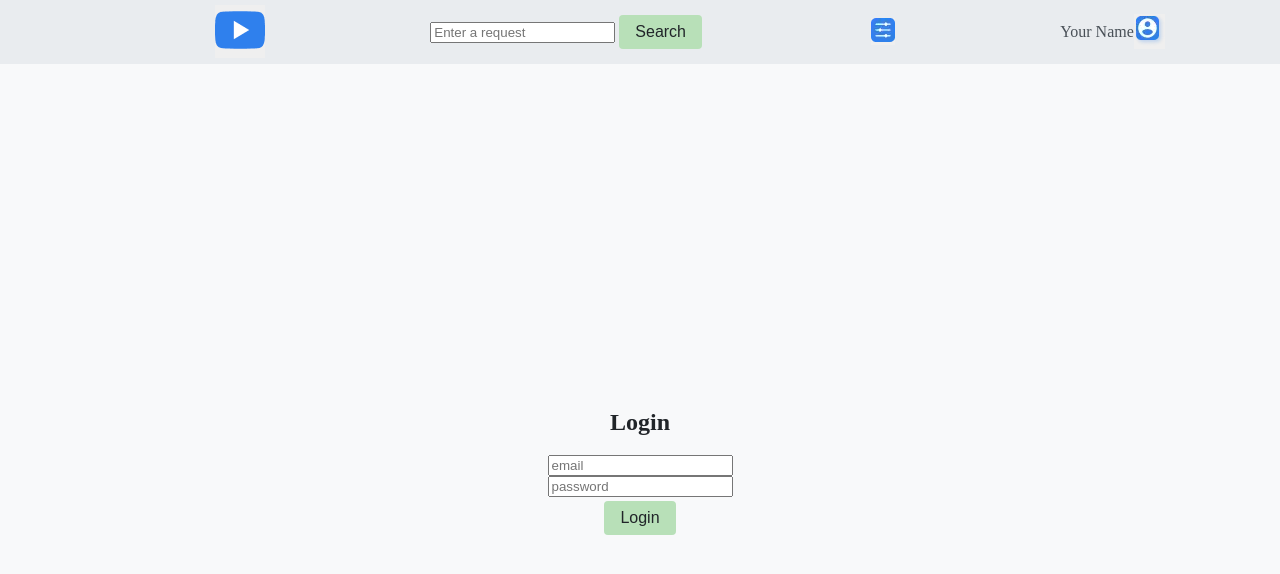
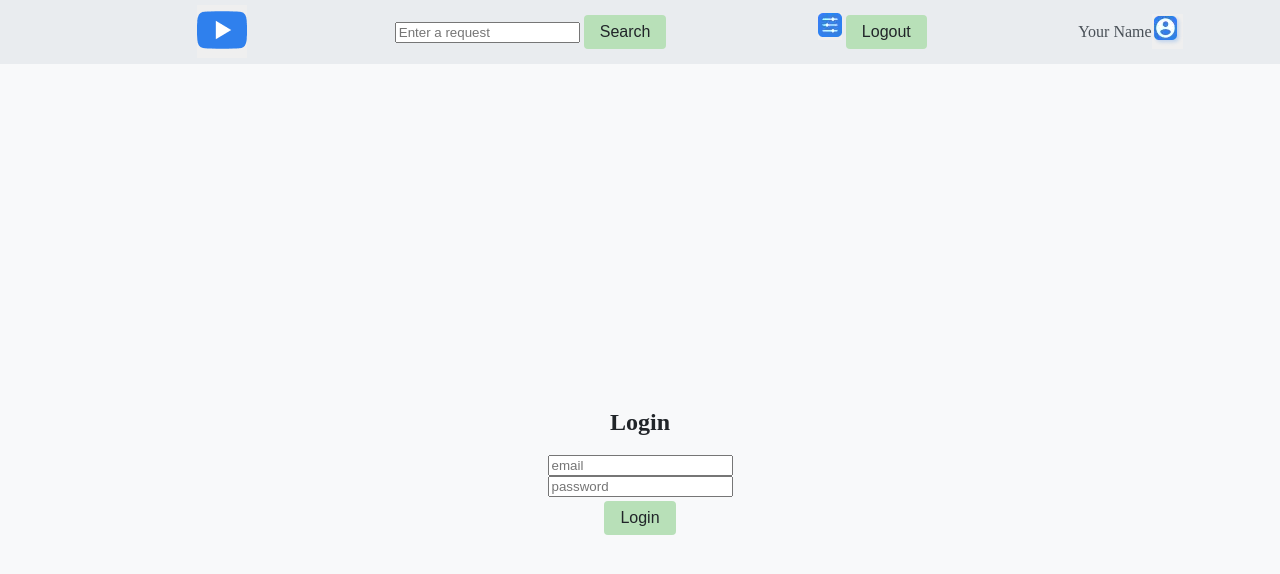
Before and after one commit to VKTRenokh/youtube-client, an Angular app in the folder youtube/: page /login in a window 1280 px wide. Shown: the top 574 px of the page. Built offline with nearby package versions, Linux system fonts and the light colour scheme.

Commit message:
feat: implement logout button

```diff
--- a/youtube/src/app/core/components/header/header.component.html
+++ b/youtube/src/app/core/components/header/header.component.html
@@ -3,7 +3,7 @@
   <yt-button
     type="unstyled"
     aria-label="Goto main page"
-    (press)="navigate()"
+    (press)="navigateToMainPage()"
   >
     <img
       ngSrc="/logo.webp"
@@ -38,6 +38,9 @@
         height="24"
       />
     </yt-button>
+    <yt-button aria-label="Logout" (press)="logout()">
+      Logout
+    </yt-button>
   </div>
   <yt-user-info />
 </header>
--- a/youtube/src/app/core/components/header/header.component.ts
+++ b/youtube/src/app/core/components/header/header.component.ts
@@ -10,6 +10,7 @@ import { UserInfoComponent } from '../user-info/user-info.component'
 import { SearchService } from '../../../youtube/services/search/search.service'
 import { FilterService } from '../../../youtube/services/filter/filter.service'
 import { Router } from '@angular/router'
+import { AuthService } from '../../../auth/services/auth/auth.service'
 
 @Component({
   selector: 'yt-header',
@@ -27,6 +28,7 @@ import { Router } from '@angular/router'
 export class HeaderComponent {
   private searchService = inject(SearchService)
   private filterService = inject(FilterService)
+  private authService = inject(AuthService)
   private router = inject(Router)
 
   public searchValue = ''
@@ -39,7 +41,12 @@ export class HeaderComponent {
     this.filterService.toggleIsFilteringShown()
   }
 
-  public navigate() {
+  public navigateToMainPage() {
     this.router.navigate(['/'])
   }
+
+  public logout() {
+    this.authService.logout()
+    this.router.navigate(['/login'])
+  }
 }
```
